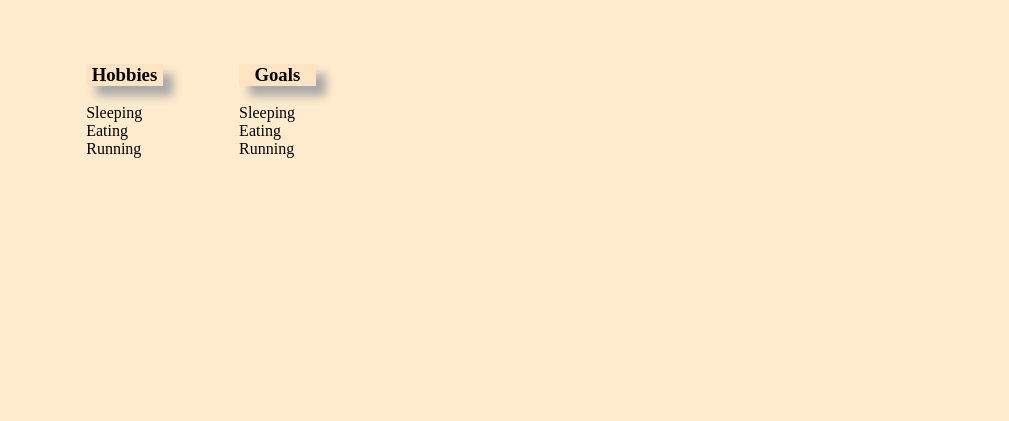
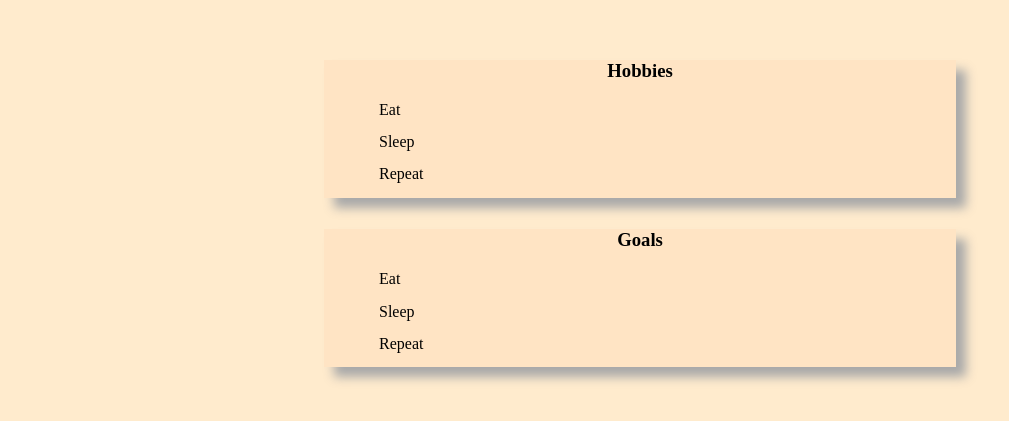
Before and after one commit to dane-hoffman/personal_site, a plain HTML site: page about.html in a window 1280 px wide. Shown: the part 159-580 px from the top of the page, without its empty margins (0-1009 px from the left). Drawn offline with Linux system fonts and the light colour scheme.

Commit message:
Final commit for 10/17 career simulation 'personal_website'

```diff
--- a/about.html
+++ b/about.html
@@ -6,7 +6,7 @@
     <body>
         <header>
             <h1>About myself</h1>
-            <nav class="navbar">
+            <nav>
                 <ul>
                     <li><a href="index.html">Home</a></li>
                     <li><a href="about.html">About</a></li>
@@ -15,29 +15,22 @@
             </nav>
         </header>
         <main>
-            <ul>
-                <li>
             <section>
                 <h3>Hobbies</h3>
-                    <uo>
-                        <li>Sleeping</li>
-                        <li>Eating</li>
-                        <li>Running</li>
-                    </uo>
+                <ol>
+                    <li>Eat</li>
+                    <li>Sleep</li>
+                    <li>Repeat</li>
+                </ol>
             </section>
-                </li>
-                <li>
             <section>
                 <h3>Goals</h3>
-                    <uo>
-                        <li>Sleeping</li>
-                        <li>Eating</li>
-                        <li>Running</li>
-                    </uo>
+                <ol>
+                    <li>Eat</li>
+                    <li>Sleep</li>
+                    <li>Repeat</li>
+                </ol>
             </section>
-                </li>
-            </ul>
-
         </main>
     </body>
 </html>
--- a/style.css
+++ b/style.css
@@ -1,36 +1,17 @@
-/*nav ul{
+nav ul{
     list-style: none;
-    margin: 0;
-    padding: 0;
-    background-color: none;
-  }
-
-  .navbar {
-        float:left;
-        display: block;
-        color: #000;
-        background-color: gainsboro;
-        padding: 8px 16px;
-        text-decoration: none;
-  }
-
-
-      .navbar:hover {
-        background-color: #b6cdd3;
-        color: white;
-      }
-*/
-
-nav ul{
-    list-style-type: none;
     margin: 0;
     padding: 0;
     overflow: hidden;
     background-color: none;
   }
 
+  nav li {
+    float:left;
+  }
+
   li {
-    float:left;
+    list-style: none;
   }
 
   li a {
@@ -85,3 +66,11 @@ p {
     margin: 5px;
     padding: 5px;
 }
+
+ol {
+    margin-left: 15px;
+}
+
+ol li {
+    padding-bottom:2.5%;
+}
```
Also changed, not shown: portfolio.html (+0 -2 lines). Lines whose indentation alone changed are shown as unchanged.
